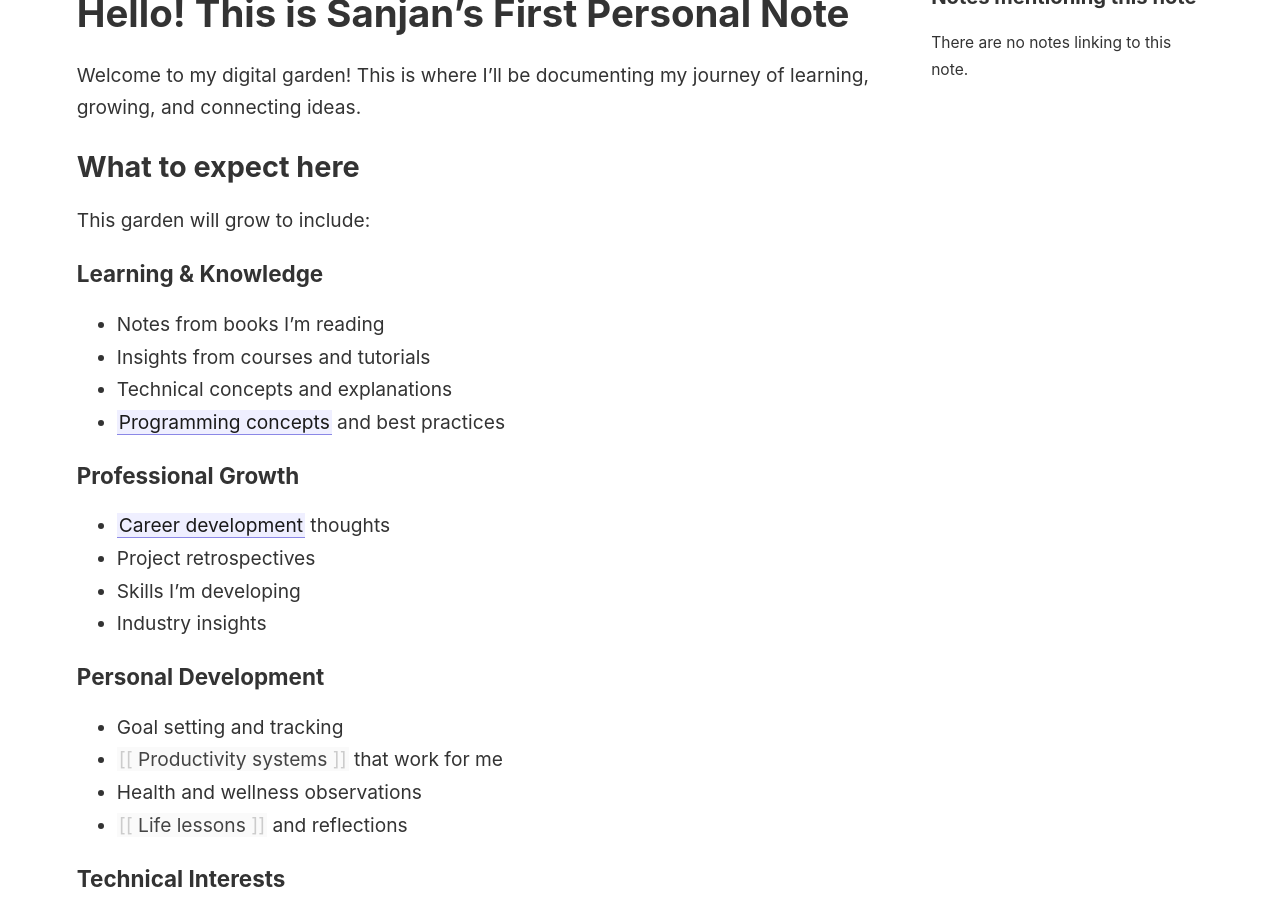
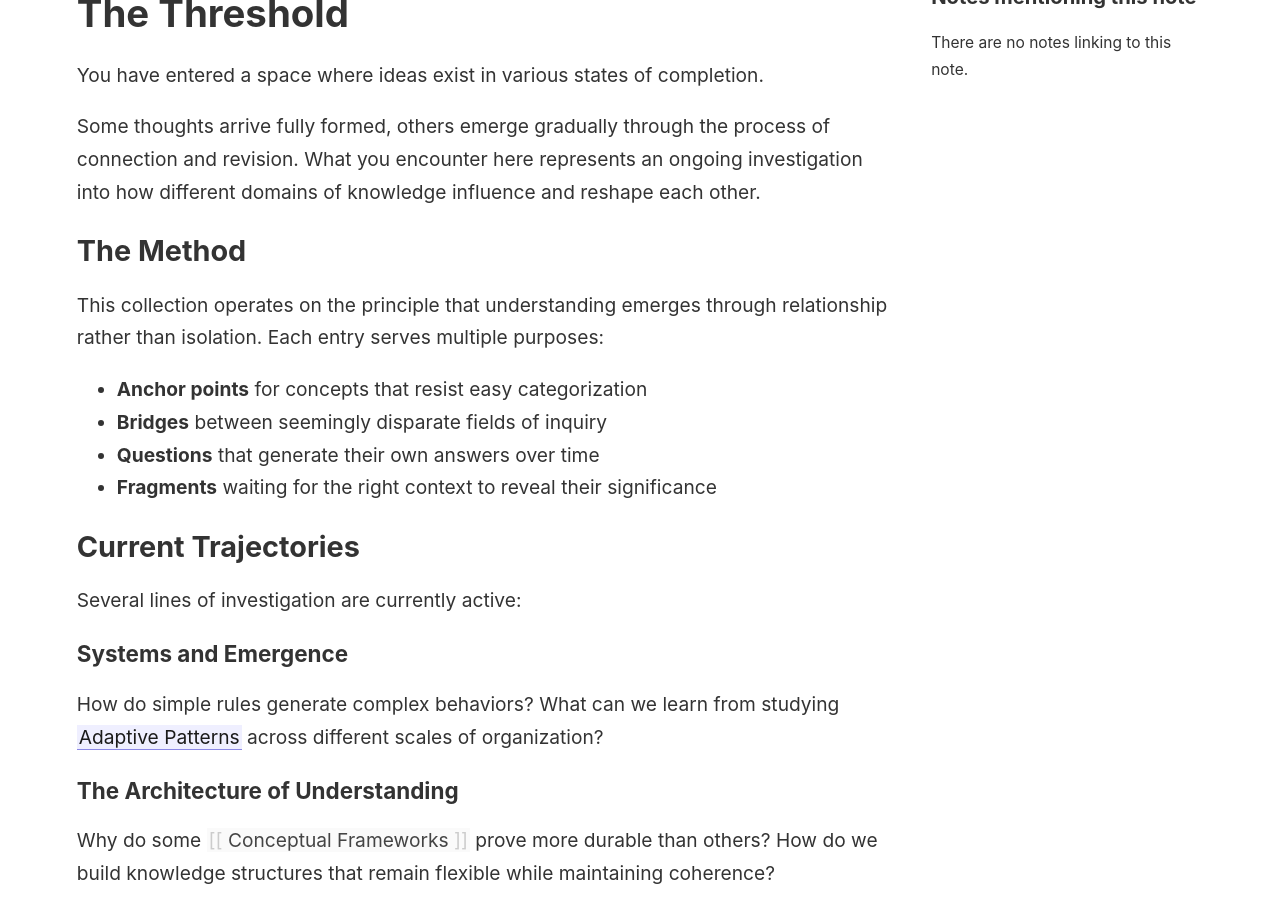
Before and after one commit to sanjanb/my-digital-garden, a Jekyll site: the page built from _notes/welcome-to-my-garden.md, in a window 1280 px wide and 900 px high, scrolled down 293 px. Built offline with Jekyll 4.4.1, drawn with Linux system fonts in a browser that asks for light colours; some of the changed text lies outside the part shown.

Commit message:
Refactor welcome-to-my-garden.md: update title and restructure content for clarity and coherence

```diff
--- a/_notes/welcome-to-my-garden.md
+++ b/_notes/welcome-to-my-garden.md
@@ -1,66 +1,49 @@
 ---
-title: Welcome to My Garden
+title: The Threshold
 ---
 
-# Hello! This is Sanjan's First Personal Note
+# The Threshold
 
-Welcome to my digital garden! This is where I'll be documenting my journey of learning, growing, and connecting ideas.
+You have entered a space where ideas exist in various states of completion.
 
-## What to expect here
+Some thoughts arrive fully formed, others emerge gradually through the process of connection and revision. What you encounter here represents an ongoing investigation into how different domains of knowledge influence and reshape each other.
 
-This garden will grow to include:
+## The Method
 
-### Learning & Knowledge
+This collection operates on the principle that understanding emerges through relationship rather than isolation. Each entry serves multiple purposes:
 
-- Notes from books I'm reading
-- Insights from courses and tutorials
-- Technical concepts and explanations
-- [[Programming concepts]] and best practices
+- **Anchor points** for concepts that resist easy categorization
+- **Bridges** between seemingly disparate fields of inquiry
+- **Questions** that generate their own answers over time
+- **Fragments** waiting for the right context to reveal their significance
 
-### Professional Growth
+## Current Trajectories
 
-- [[Career development]] thoughts
-- Project retrospectives
-- Skills I'm developing
-- Industry insights
+Several lines of investigation are currently active:
 
-### Personal Development
+### Systems and Emergence
+How do simple rules generate complex behaviors? What can we learn from studying [[Adaptive Patterns]] across different scales of organization?
 
-- Goal setting and tracking
-- [[Productivity systems]] that work for me
-- Health and wellness observations
-- [[Life lessons]] and reflections
+### The Architecture of Understanding
+Why do some [[Conceptual Frameworks]] prove more durable than others? How do we build knowledge structures that remain flexible while maintaining coherence?
 
-### Technical Interests
+### Constraints as Creative Forces
+In what ways do limitations actually expand the space of possibilities? See [[The Paradox of Boundaries]] for initial explorations.
 
-- Programming languages and frameworks
-- [[Software architecture]] patterns
-- Development tools and workflows
-- Tech industry trends
+### Translation Across Domains
+How do insights move between fields? What gets lost and what gets gained in the process of [[Conceptual Migration]]?
 
-## How I'll use this garden
+## Navigation Notes
 
-This isn't just a collection of notes - it's a **thinking space** where ideas can:
+The connections here are intentional but not always obvious. Some links lead to fully developed thoughts; others point toward territories that remain largely unexplored.
 
-- **Connect** to each other through bidirectional links
-- **Evolve** over time as I learn more
-- **Branch** into new areas of exploration
-- **Emerge** into unexpected insights
-
-## Current focus areas
-
-Right now, I'm particularly interested in:
-
-- [ ] Setting up my personal knowledge management system
-- [ ] Documenting my learning process
-- [ ] Building connections between different concepts
-- [ ] Sharing insights that might help others
+Both serve a purpose.
 
 ---
 
-_This note will evolve as my garden grows. Check back to see how it changes!_
+*"We shape our tools, and thereafter they shape us."* — Marshall McLuhan
 
-## Related Notes
+## Recent Traces
 
-- [[Your first note]] - The original template note
-- [[About]] - More about me and this garden
+- [[Programming concepts]] — The craft of building reliable systems
+- [[Career development]] — Professional evolution as adaptive process
```
Also changed, not shown: _notes/adaptive-patterns.md (added, +53 -0 lines).
